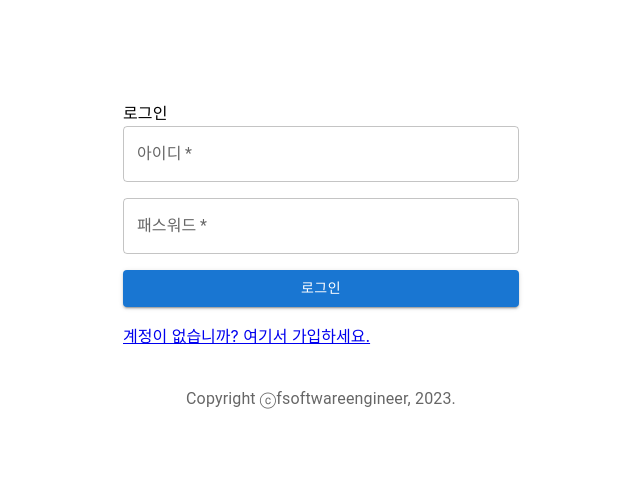
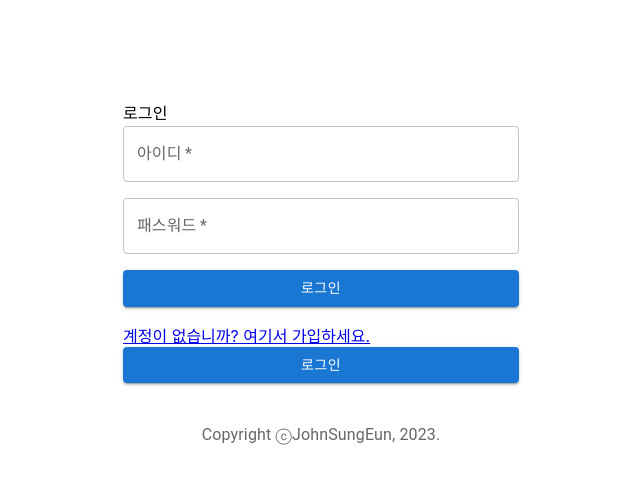
Before and after one commit to KimSungEun226/React_101, a React (Create React App) app: page /login in a window 1280 px wide. Shown: the top 484 px of the page, without its empty margins (319-959 px from the left). Built offline with nearby package versions, Linux system fonts and the light colour scheme; no server answers.

Commit message:
웃긴게시판 샘플

```diff
--- a/src/AppRouter.js
+++ b/src/AppRouter.js
@@ -5,12 +5,13 @@ import Login from "./Login";
 import { BrowserRouter, Routes, Route } from "react-router-dom";
 import { Typography, Box } from "@mui/material";
 import SignUp from "./signUp";
+import FunnyBoard from "./Board/funnyBoard";
 
 function Copyright() {
     return (
         <Typography varient="body2" color="textSecondary" align="center">
             {"Copyright ⓒ"}
-            fsoftwareengineer, {new Date().getFullYear()}
+            JohnSungEun, {new Date().getFullYear()}
             {"."}
         </Typography>
     )
@@ -25,6 +26,7 @@ function AppRouter() {
                 <Route path="/" element={<App />} />
                 <Route path="login"element={<Login />}/>
                 <Route path="signup" element={<SignUp />} />
+                <Route path="huibigo/funnyBoard" element={<FunnyBoard />}/>
               </Routes>
             </BrowserRouter>
             <Box mt={5}>
--- /dev/null
+++ b/src/Board/funnyBoard.js
@@ -0,0 +1,48 @@
+import { Container, Paper, Table, TableBody, TableCell, TableContainer,
+    TableHead,
+     TableRow } from "@mui/material";
+import React from "react";
+
+function createData(thumbnail, title, writer, postedTime, hits) {
+    return { thumbnail, title, writer, postedTime, hits };
+  }
+
+
+  const rows = [
+    createData('사진', '스틸하는 만화.jpg', 'JohnSungEun', '방금', 0),
+    createData('사진', '배용준 최지우.jpg', 'JohnSungEun', '방금', 0),
+    createData('사진', '누누티비 오진다', 'JohnSungEun', '방금', 0),
+    createData('사진', '어쩌구저쩌구티비', 'JohnSungEun', '방금', 0),
+    createData('사진', '윤석열문재인', 'JohnSungEun', '방금', 0),
+  ];
+
+
+function FunnyBoard() {
+
+    return (
+        <Container component="main" maxWidth="lg" style={{marginTop: "8% "}}>
+            <div><h1>웃긴자료를 올려주세요. 우하하~</h1></div>
+        <TableContainer component={Paper}>
+            <Table sx={{ minWidth: 650 }} aria-label="simple table">
+                <TableBody>
+                {rows.map((row) => (
+                    <TableRow
+                    key={row.title}
+                    >
+                    <TableCell component="th" scope="row">
+                        {row.thumbnail}
+                    </TableCell>
+                    <TableCell align="left">{row.title}</TableCell>
+                    <TableCell align="right">{row.writer}</TableCell>
+                    <TableCell align="right">{row.postedTime}</TableCell>
+                    <TableCell align="right">{row.hits}</TableCell>
+                    </TableRow>
+                ))}
+                </TableBody>
+            </Table>
+    </TableContainer>
+        </Container>
+    );
+};
+
+export default FunnyBoard;
--- a/src/Login.js
+++ b/src/Login.js
@@ -12,6 +12,11 @@ function Login() {
         // ApiService의 signin 메서드를 사용해 로그인.
         signin({username: username, password: password});
     };
+
+    const linkToPractice = (event) => {
+        event.preventDefault();
+        window.location.href = "huibigo/funnyBoard"
+    }
 
     return (
         <Container component="main" maxWidth="xs" style={({ marginTop: "8%"})}>
@@ -61,7 +66,9 @@ function Login() {
                 </Grid>
             </Grid>
           </form>
+          <Button fullWidth variant="contained" color="primary" onClick={linkToPractice}>로그인</Button>
         </Container>
+
     );
 };
 
```
